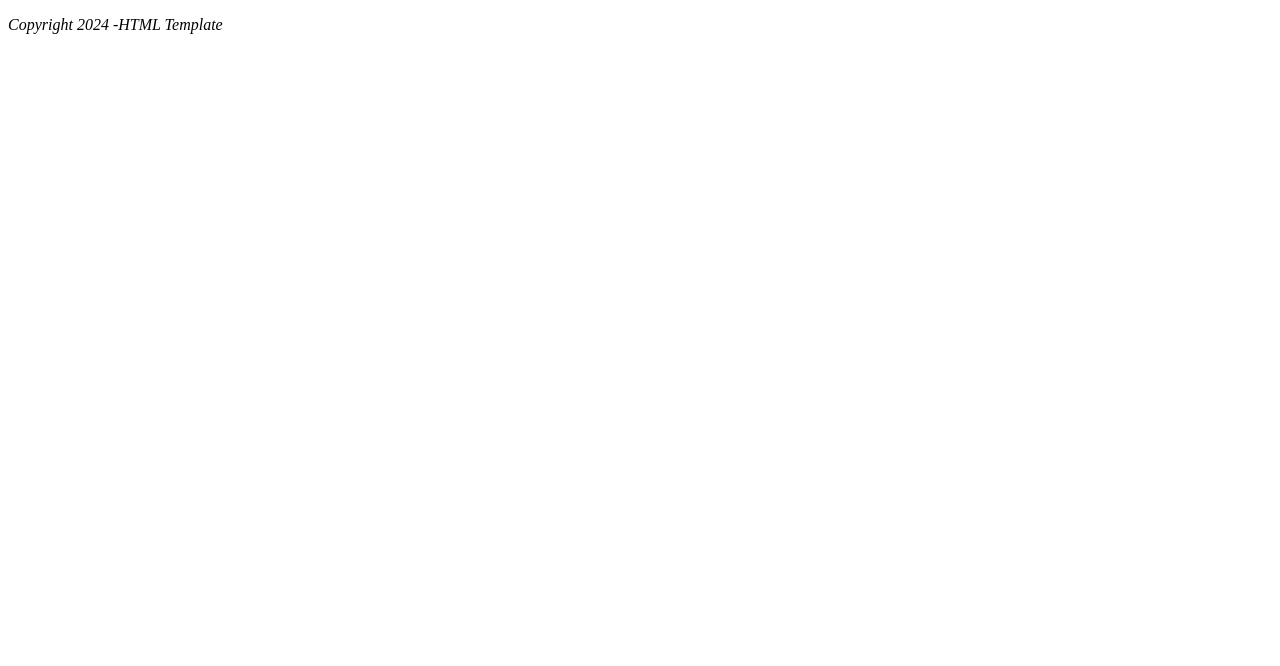
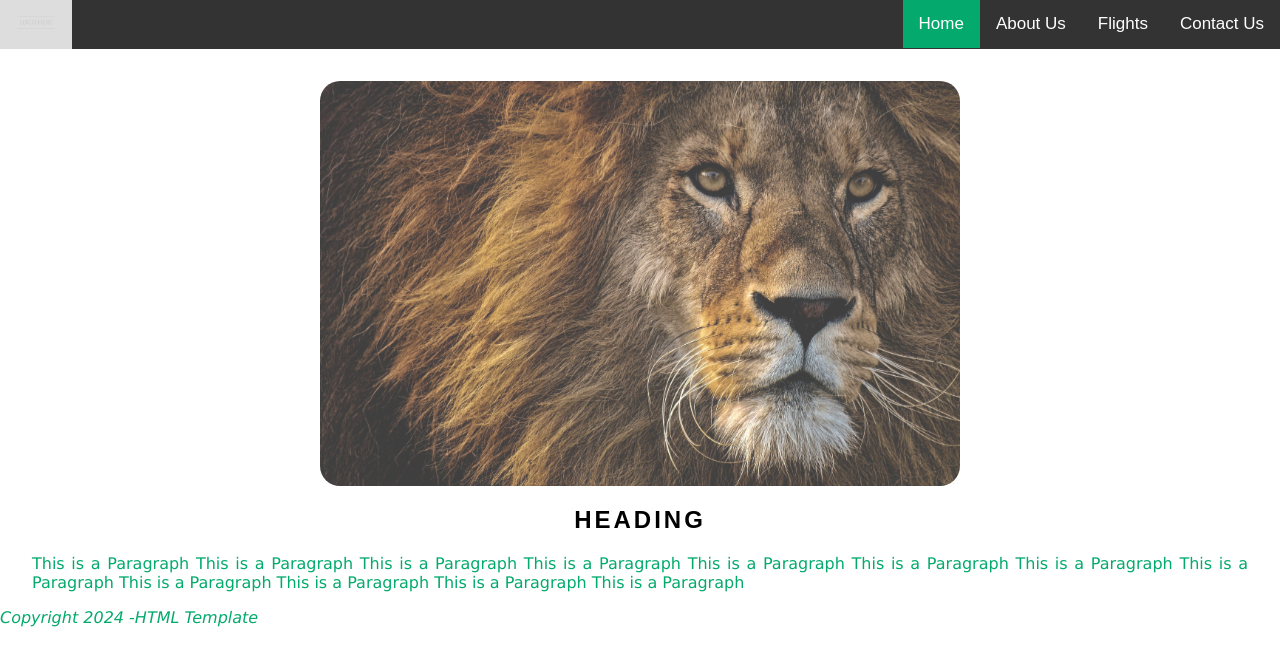
Before and after one commit to Bianca-241052/W3_HE1, a plain HTML site: page index.html in a window 1280 px wide. Drawn offline with Linux system fonts and the light colour scheme.

Commit message:
img and text
basic nav, text and img added (css)

```diff
--- a/css/main.css
+++ b/css/main.css
@@ -0,0 +1,61 @@
+body {
+    margin: 0;
+    font-family: Arial, Helvetica, sans-serif;
+}
+
+.topNav {
+    overflow: hidden;
+    background-color: #333;
+}
+
+.topNav a {
+    float: left;
+    color: #FFFFFF;
+    text-align: center;
+    padding: 14px 16px;
+    text-decoration: none;
+    font-size: 17px;
+    text-decoration: none;
+}
+
+.topNavRight {
+    float: right;
+}
+
+.topNav a:hover {
+    background-color: #ddd;
+    color: #000000;
+}
+
+.topNav a.active {
+    background-color: #04aa6d;
+    color: #FFFFFF;
+}
+
+header img {
+    width: 50%;
+    display: block;
+    margin-left: auto;
+    margin-right: auto;
+    margin-top: 2em;
+    opacity: 0.75;
+    border-radius: 20px;
+}
+
+p {
+    font-family: Verdana, Geneva, Tahoma, sans-serif;
+    font-size: 16px;
+    color: #04aa6d;
+    text-align: justify;
+}
+
+h1 {
+    text-align: center;
+    text-transform: uppercase;
+    letter-spacing: 3px;
+}
+
+.text {
+    padding-left: 2em;
+    padding-right: 2em;
+}
--- a/index.html
+++ b/index.html
@@ -18,17 +18,30 @@
     <link rel="stylesheet" href="css/main.css"
 
     </head>
-
     <body>
         <nav>
-    <!--menu goes here-->
+            <div class="topNav">
+               <a href="index.html>"><img src="assets/logo.png" width="40px"></a>
+
+               <div class="topNavRight">
+                <a class="active" href="index.html">Home</a>
+                <a href="pages/about.html">About Us</a>
+                <a href="pages/flights.html">Flights</a>
+                <a href="pages/contact.html">Contact Us</a>
+               </div>
+            </div>
         </nav>
+
     <header>
-        <!--everything before the fold-->
+        <img src="assets/homeHeaderImage.jpg">
     </header>
 
-    <section>
-    <!--will have multiple-->
+    <section class="text">
+   <h1>HEADING</h1>
+   <p>This is a Paragraph This is a Paragraph This is a Paragraph
+    This is a Paragraph This is a Paragraph This is a Paragraph
+    This is a Paragraph This is a Paragraph This is a Paragraph
+    This is a Paragraph This is a Paragraph This is a Paragraph </p>
     </section>
 
     <footer>
```
Also changed, not shown: pages/about.html (+11 -2 lines), pages/flights.html (added, +45 -0 lines), assets/homeHeaderImage.jpg (added), assets/logo.png (added).
